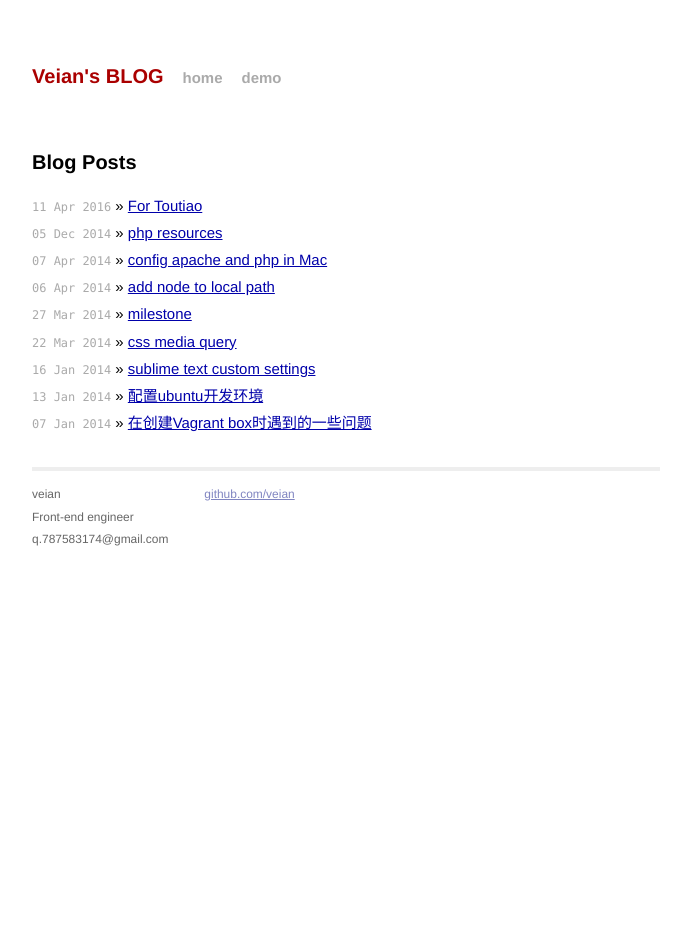
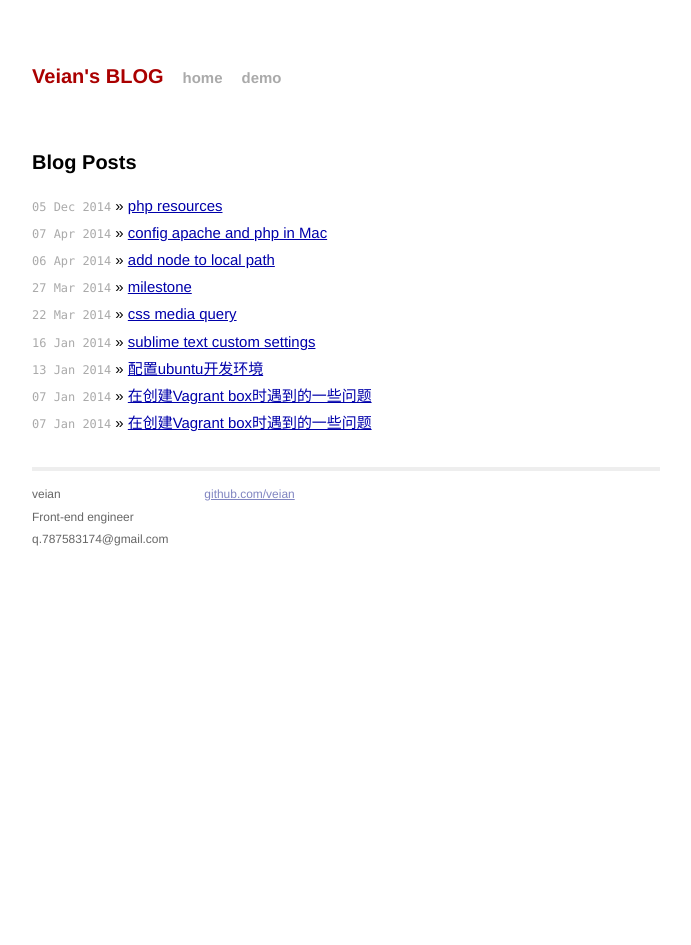
Before and after one commit to veian/veian.github.io, a Jekyll site: the page built from index.html, in a window 1280 px wide. Shown: the whole page, without its empty margins (294-985 px from the left). Built offline with Jekyll 4.4.1, drawn with Linux system fonts in a browser that asks for light colours; Markdown is read by kramdown in place of the engine named in the settings; comment, search, counter and statistics services are not loaded.

Commit message:
Update 2016-04-11-for-toutiao.md

```diff
--- a/_posts/2016-04-11-for-toutiao.md
+++ b/_posts/2016-04-11-for-toutiao.md
@@ -1,3 +1,14 @@
+---
+layout: post
+title:  "在创建Vagrant box时遇到的一些问题"
+date: 2014-01-07 22:27:46
+description: "在创建Vagrant box时遇到的一些问题"
+categories: tools
+tags: [vagrant]
+
+develop: false
+---
+
 # 开通头条号
 
 > 单个的人是软弱无力的，就像漂流的鲁滨孙一样，只有同别人在一起，他才能完成许多事业。
```
